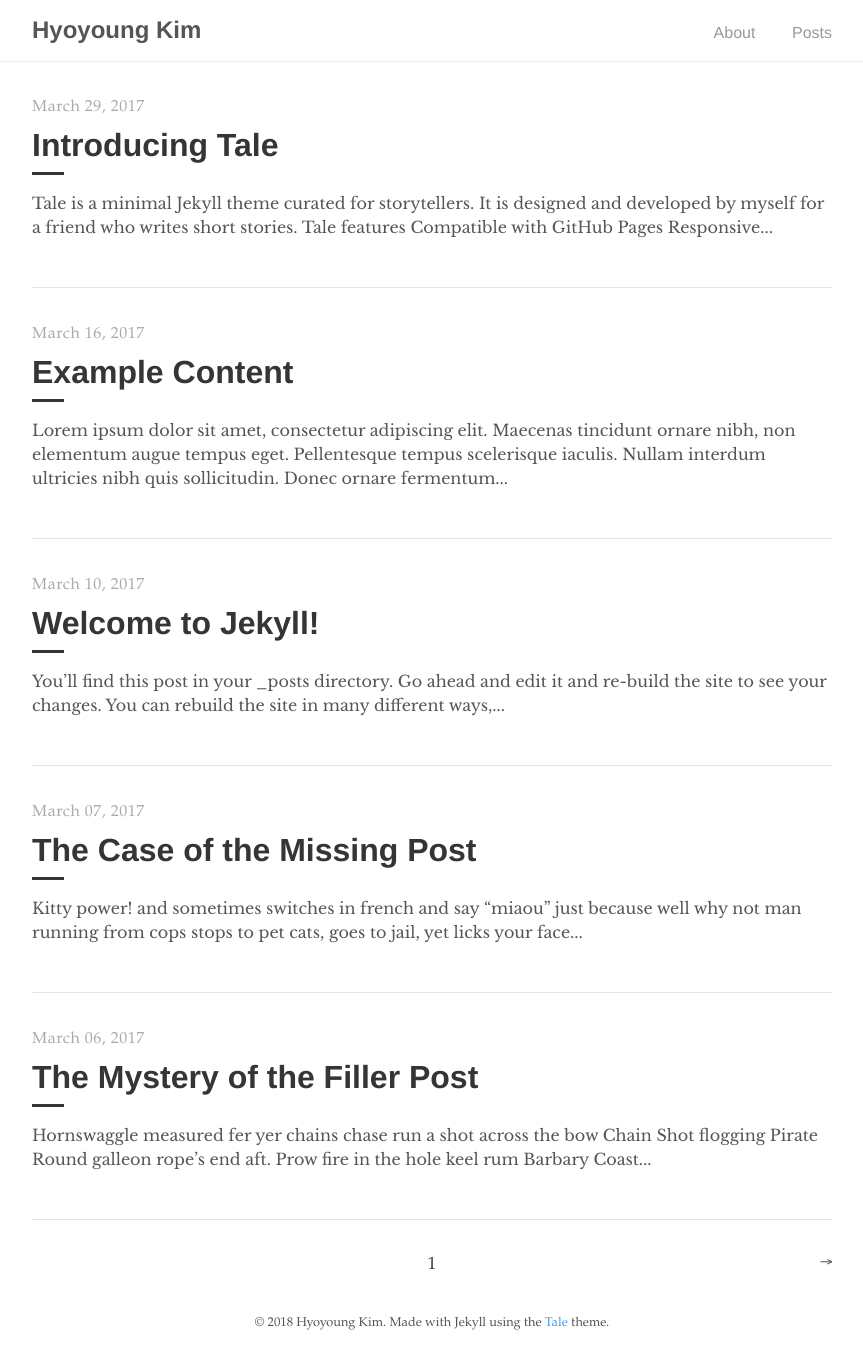
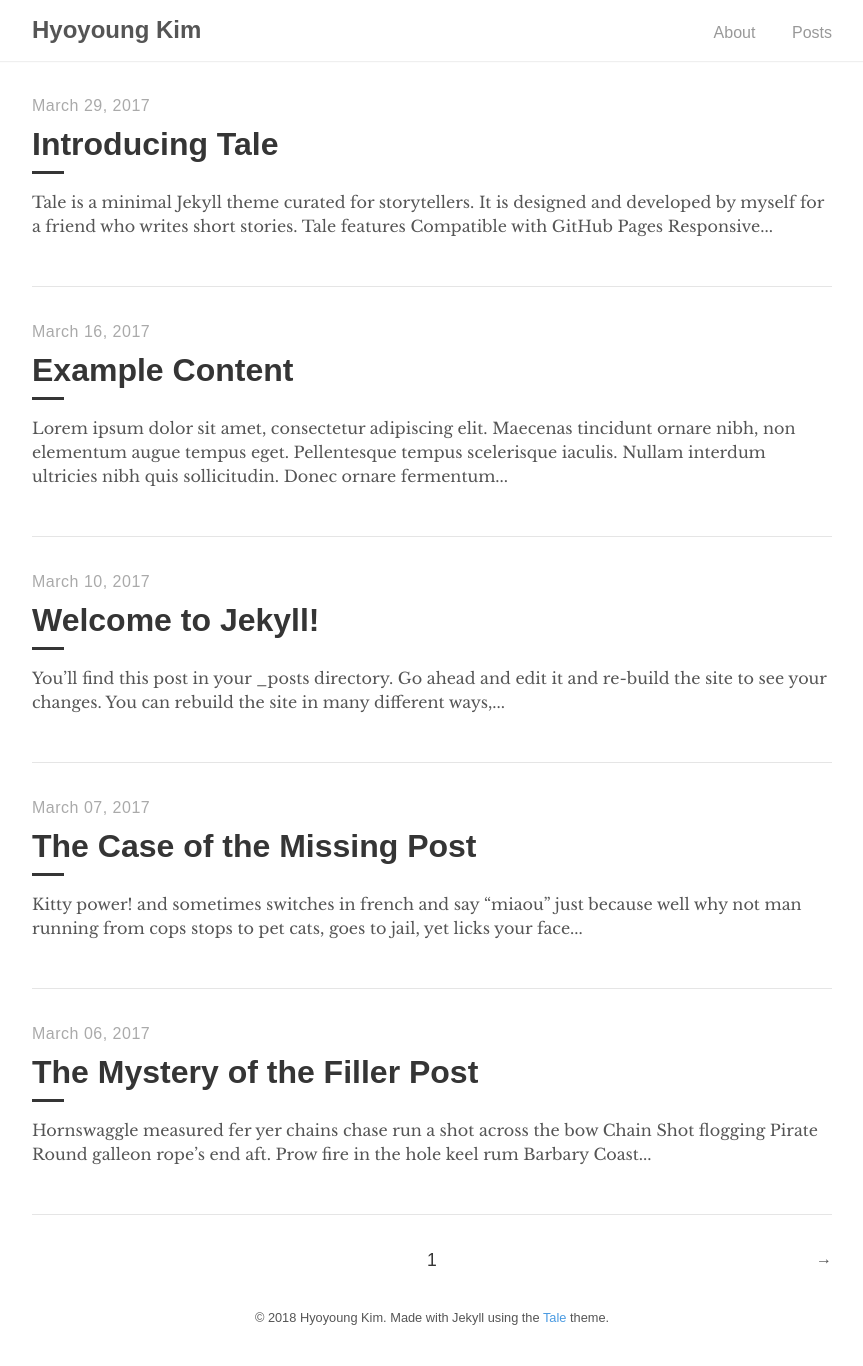
Before and after one commit to hyngkm/hyngkm.github.io, a Jekyll site: the page built from index.html, in a window 1280 px wide. Shown: the whole page, without its empty margins (208-1071 px from the left). Built offline with Jekyll 4.4.1, drawn with Linux system fonts in a browser that asks for light colours; the list of posts is cut into pages by our own code.

Commit message:
Update _variables.scss

```diff
--- a/_sass/tale/_variables.scss
+++ b/_sass/tale/_variables.scss
@@ -12,8 +12,8 @@ $code-color: #bf616a;
 
 // Fonts
 $serif-primary: 'Libre Baskerville', 'Times New Roman', Times, serif;
-$serif-secondary: Palatino, 'Palatino LT STD', 'Palatino Linotype', 'Book Antiqua', 'Georgia', serif;
-$sans-serif: 'Noto Sans KR', 'Helvetica Neue', 'Segoe UI', Helvetica, Arial, sans-serif;
+$serif-secondary: 'Gothic A1', sans-serif;
+$sans-serif: 'Gothic A1', sans-serif;
 $monospaced: 'Space Mono', monospace;
 
 @mixin box-sizing($type: border-box) {
```
